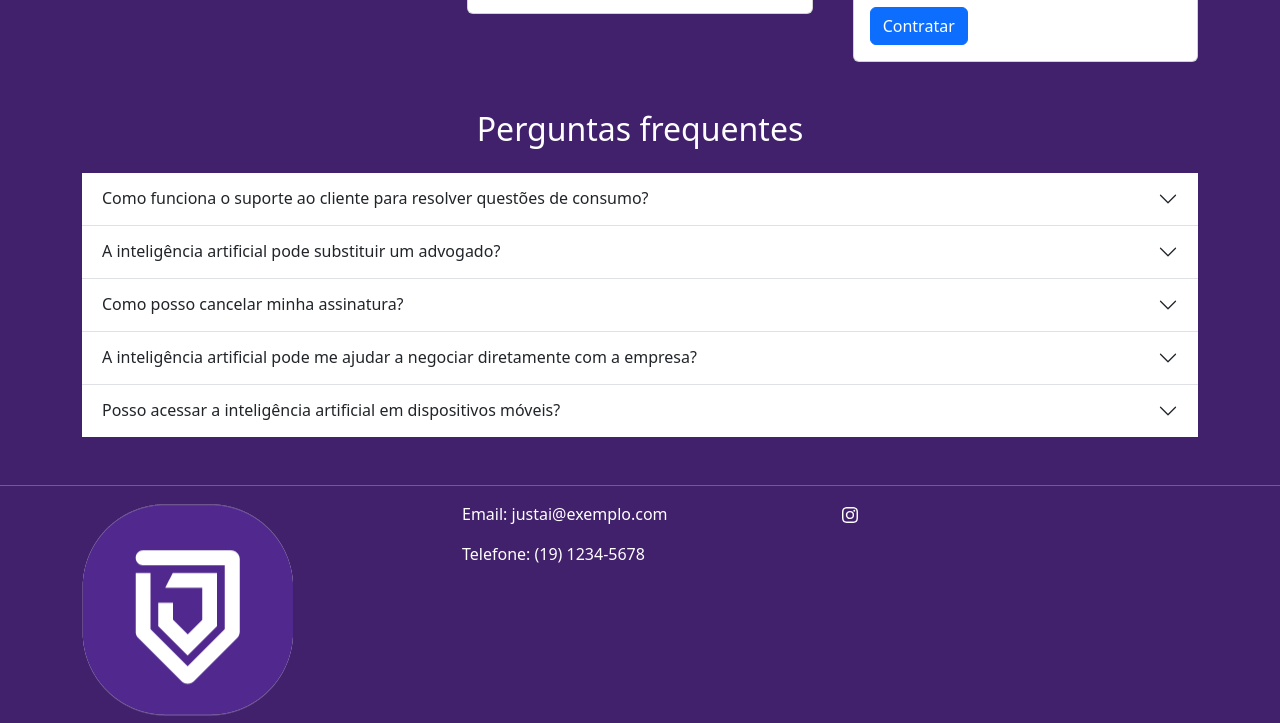
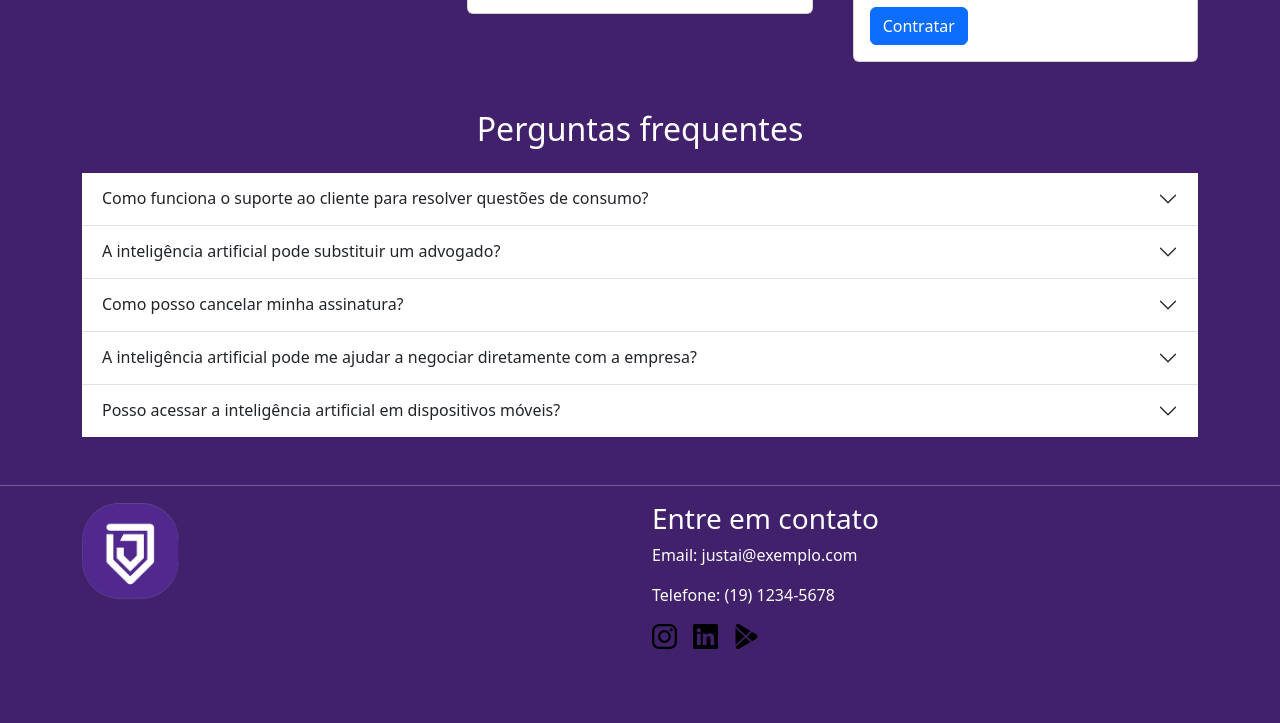
Before and after one commit to LorenzaOliveira/ProjetoBootstrap, a plain HTML site: page index.html in a window 1280 px wide. Shown: the part 841-1564 px from the top of the page. After the commit the page ends 1490 px from the top, so only its background shows below. Drawn offline with nearby package versions, Linux system fonts and the light colour scheme.

Commit message:
footer finalizado

```diff
--- a/index.html
+++ b/index.html
@@ -294,19 +294,37 @@
 		<div class="row align-items-start">
 
 			<div class="col">
-				<img src="assets/images/JustiAI_logo1_escura.png">
+				<img src="assets/images/JustiAI_logo1_escura.png" width="100" height="100" id="contato">
 			</div>
 
 			<div class="col">
+				<h3>Entre em contato</h3>
 				<p>Email: justai@exemplo.com</p>
 				<p>Telefone: (19) 1234-5678</p>
+
+				<div class="d-flex align-items-center  gap-3">
+					<a href="https://instagram.com" target="_blank">
+						<img src="assets/images/instagram.svg" width="25">
+					</a>
+
+					<a href="https://linkedin.com" target="_blank">
+						<img src="assets/images/linkedin.svg" width="25">
+					</a>
+
+					<a href="https://play.google.com" target="_blank">
+						<img src="assets/images/google-play.svg" width="25">
+					</a>
+
+
+				</div>
+
 			</div>
 
-			<div class="col">
-				<svg xmlns="http://www.w3.org/2000/svg" width="16" height="16" fill="currentColor" class="bi bi-instagram" viewBox="0 0 16 16">
-					<path d="M8 0C5.829 0 5.556.01 4.703.048 3.85.088 3.269.222 2.76.42a3.9 3.9 0 0 0-1.417.923A3.9 3.9 0 0 0 .42 2.76C.222 3.268.087 3.85.048 4.7.01 5.555 0 5.827 0 8.001c0 2.172.01 2.444.048 3.297.04.852.174 1.433.372 1.942.205.526.478.972.923 1.417.444.445.89.719 1.416.923.51.198 1.09.333 1.942.372C5.555 15.99 5.827 16 8 16s2.444-.01 3.298-.048c.851-.04 1.434-.174 1.943-.372a3.9 3.9 0 0 0 1.416-.923c.445-.445.718-.891.923-1.417.197-.509.332-1.09.372-1.942C15.99 10.445 16 10.173 16 8s-.01-2.445-.048-3.299c-.04-.851-.175-1.433-.372-1.941a3.9 3.9 0 0 0-.923-1.417A3.9 3.9 0 0 0 13.24.42c-.51-.198-1.092-.333-1.943-.372C10.443.01 10.172 0 7.998 0zm-.717 1.442h.718c2.136 0 2.389.007 3.232.046.78.035 1.204.166 1.486.275.373.145.64.319.92.599s.453.546.598.92c.11.281.24.705.275 1.485.039.843.047 1.096.047 3.231s-.008 2.389-.047 3.232c-.035.78-.166 1.203-.275 1.485a2.5 2.5 0 0 1-.599.919c-.28.28-.546.453-.92.598-.28.11-.704.24-1.485.276-.843.038-1.096.047-3.232.047s-2.39-.009-3.233-.047c-.78-.036-1.203-.166-1.485-.276a2.5 2.5 0 0 1-.92-.598 2.5 2.5 0 0 1-.6-.92c-.109-.281-.24-.705-.275-1.485-.038-.843-.046-1.096-.046-3.233s.008-2.388.046-3.231c.036-.78.166-1.204.276-1.486.145-.373.319-.64.599-.92s.546-.453.92-.598c.282-.11.705-.24 1.485-.276.738-.034 1.024-.044 2.515-.045zm4.988 1.328a.96.96 0 1 0 0 1.92.96.96 0 0 0 0-1.92m-4.27 1.122a4.109 4.109 0 1 0 0 8.217 4.109 4.109 0 0 0 0-8.217m0 1.441a2.667 2.667 0 1 1 0 5.334 2.667 2.667 0 0 1 0-5.334"/>
-				  </svg>
-			</div>
+			<!--<div class="col">
+				<img src="assets/images/instagram.svg" width="25">
+				<img src="assets/images/google-play.svg" width="25">
+				<img src="assets/images/linkedin.svg" width="25">
+			</div>  -->
 
 		</div>
 	</footer>
```
Also changed, not shown: assets/images/google-play.svg (added), assets/images/instagram.svg (added), assets/images/linkedin.svg (added).
